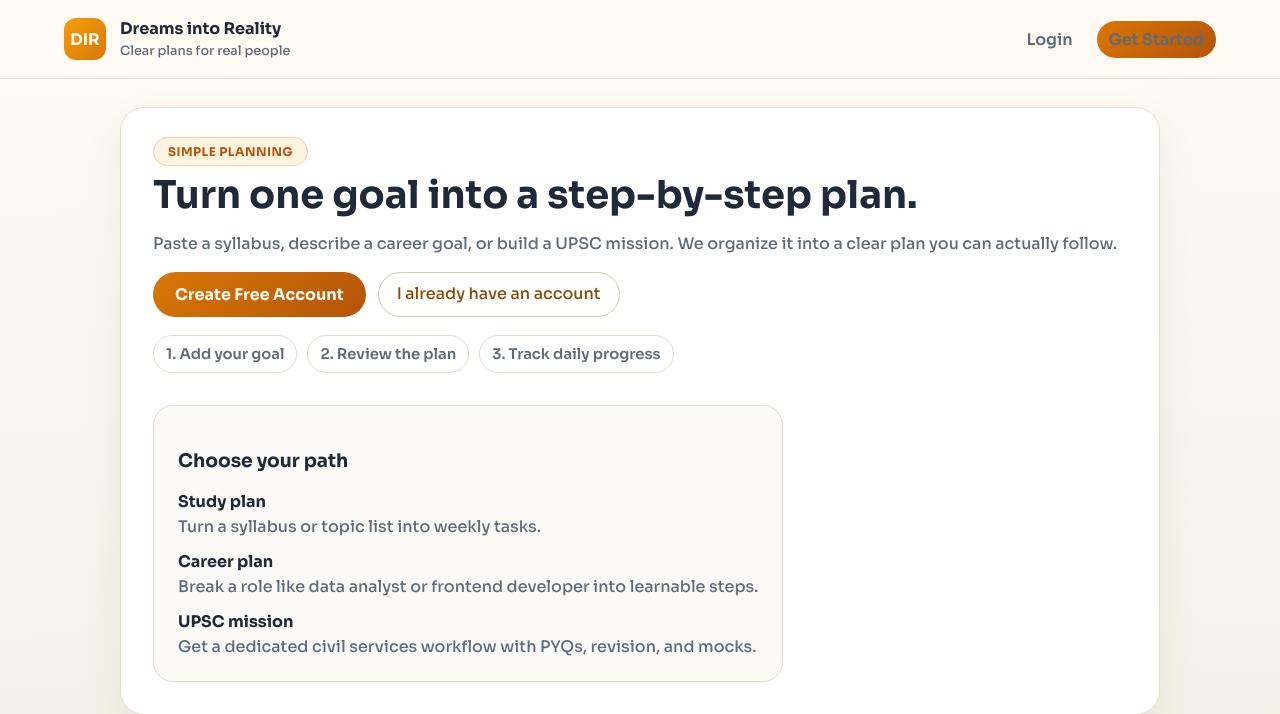
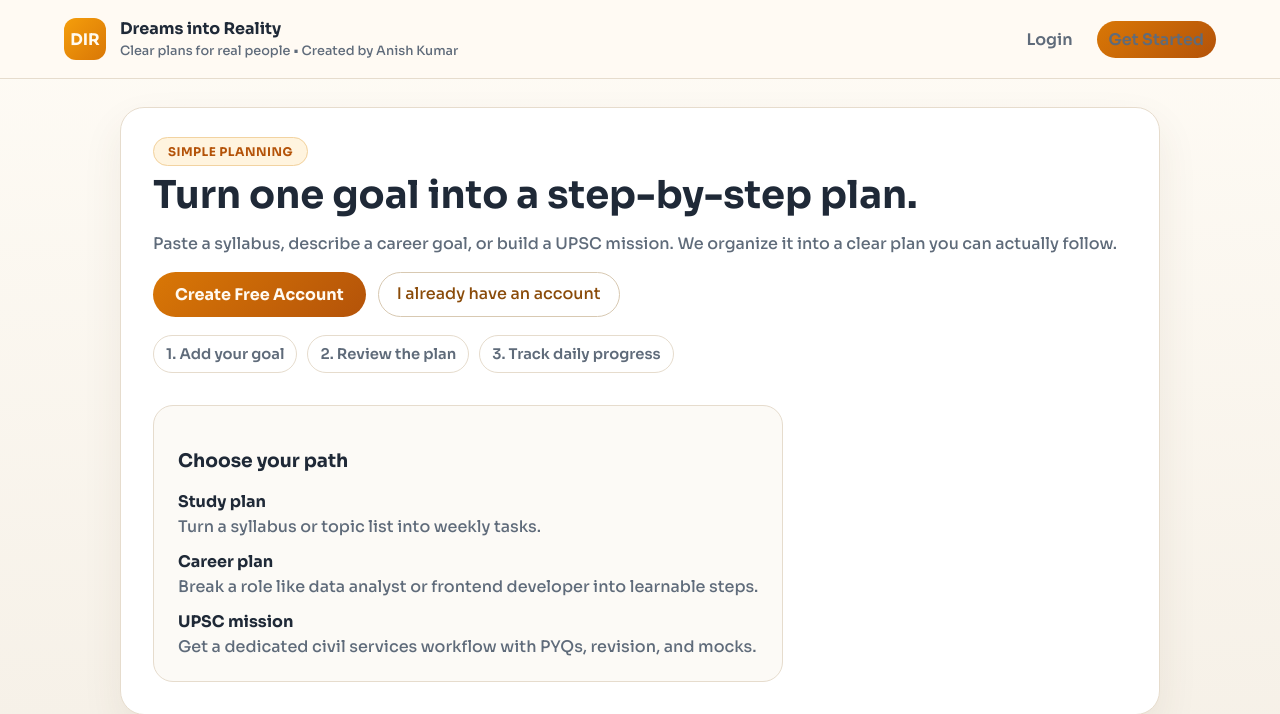
Before and after one commit to Anish17-Shanu/Dreams-into-Reality, a Flask app: page / in a window 1280 px wide. Shown: the top 714 px of the page. Run offline with Flask 3, Linux system fonts and the light colour scheme.

Commit message:
Add creator attribution for Anish Kumar

```diff
--- a/app.py
+++ b/app.py
@@ -1,3 +1,5 @@
+"""Dreams into Reality application created by Anish Kumar."""
+
 from flask import Flask, flash, redirect, request, url_for
 from config import Config
 from extensions import db
--- a/templates/base.html
+++ b/templates/base.html
@@ -3,6 +3,7 @@
 <head>
     <meta charset="UTF-8">
     <meta name="viewport" content="width=device-width, initial-scale=1.0">
+    <meta name="author" content="Anish Kumar">
     <title>Dreams into Reality</title>
     <link rel="stylesheet" href="{{ url_for('static', filename='style.css') }}">
     <link rel="preconnect" href="https://fonts.googleapis.com">
@@ -15,7 +16,7 @@
             <span class="brand-mark">DIR</span>
             <div>
                 <span class="brand-text">Dreams into Reality</span>
-                <span class="brand-tagline">Clear plans for real people</span>
+                <span class="brand-tagline">Clear plans for real people • Created by Anish Kumar</span>
             </div>
         </div>
         <nav class="nav">
```
Also changed, not shown: README.md.
